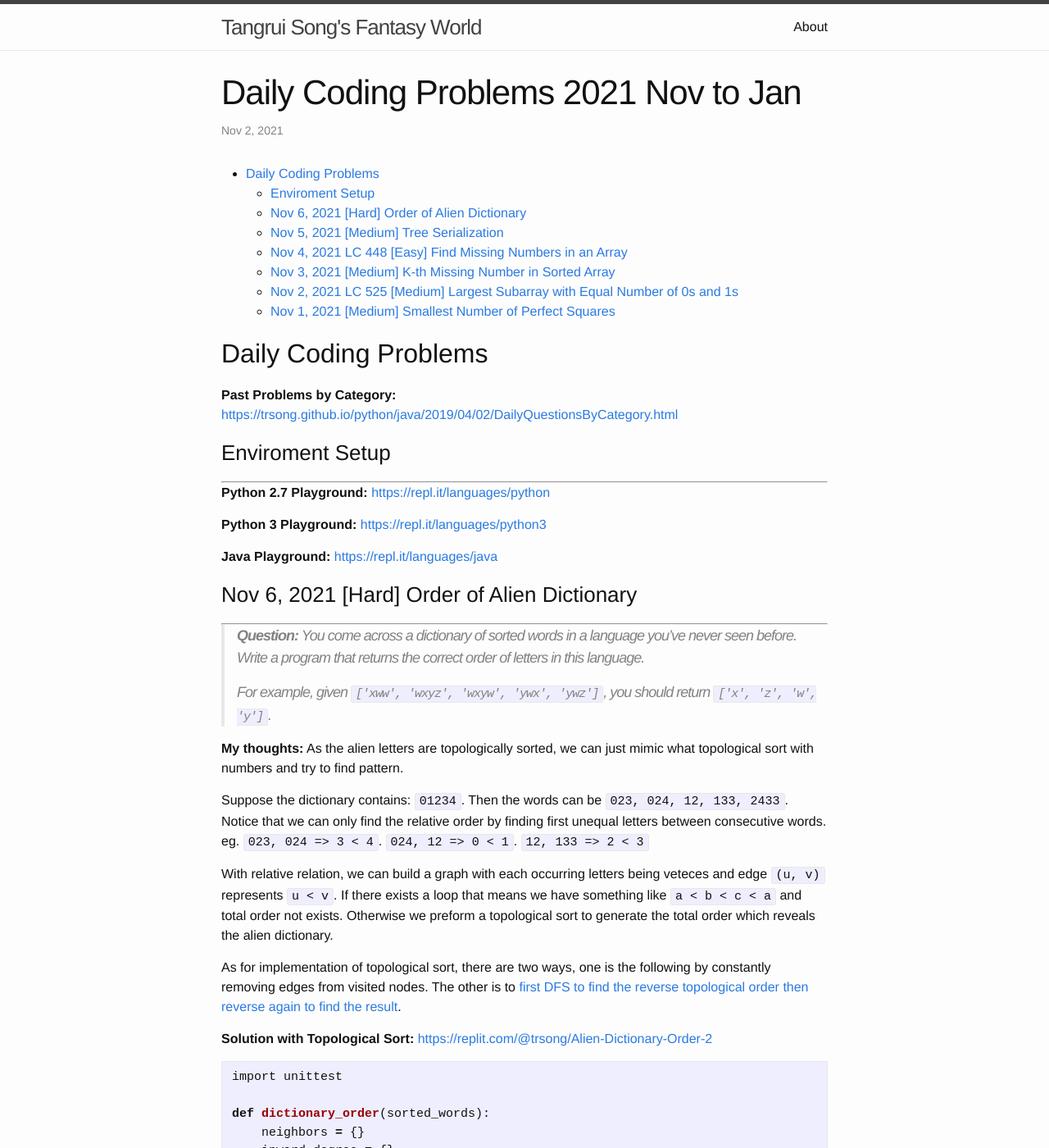
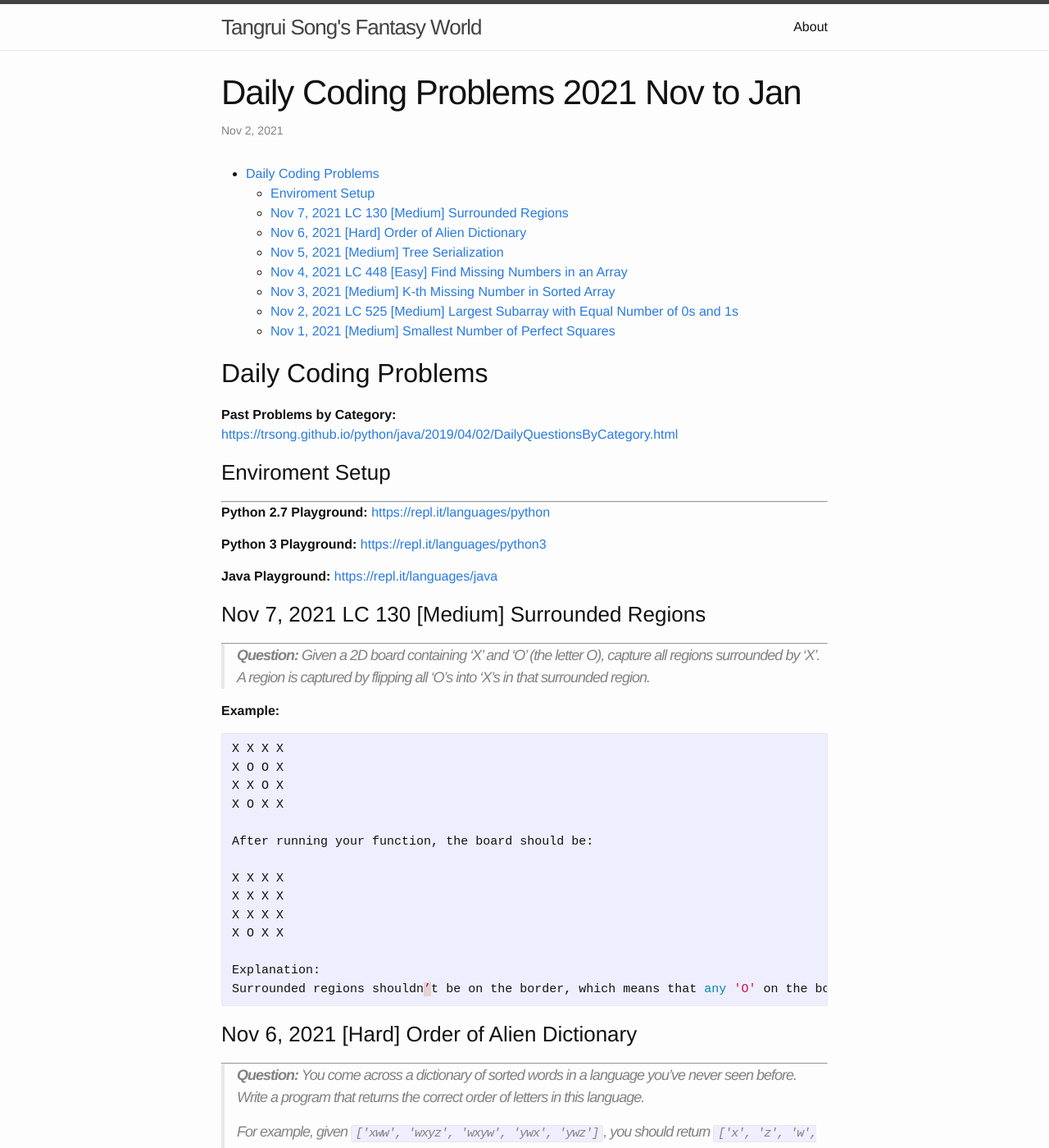
Before and after one commit to trsong/trsong.github.io, a Jekyll site: the page built from _posts/2021-11-01-DailyQuestionsNov.md, in a window 1280 px wide and 1400 px high. Shown: the whole window at 82% size. Built offline with Jekyll 4.4.1, drawn with Linux system fonts in a browser that asks for light colours.

Commit message:
Add Nov 7 question

````diff
--- a/_posts/2021-11-01-DailyQuestionsNov.md
+++ b/_posts/2021-11-01-DailyQuestionsNov.md
@@ -19,6 +19,31 @@ categories: Python/Java
 **Python 3 Playground:** [https://repl.it/languages/python3](https://repl.it/languages/python3)
 
 **Java Playground:** [https://repl.it/languages/java](https://repl.it/languages/java)
+
+
+### Nov 7, 2021 LC 130 \[Medium\] Surrounded Regions
+---
+
+> **Question:**  Given a 2D board containing 'X' and 'O' (the letter O), capture all regions surrounded by 'X'.
+> A region is captured by flipping all 'O's into 'X's in that surrounded region.
+
+**Example:**
+```py
+X X X X
+X O O X
+X X O X
+X O X X
+
+After running your function, the board should be:
+
+X X X X
+X X X X
+X X X X
+X O X X
+
+Explanation:
+Surrounded regions shouldn’t be on the border, which means that any 'O' on the border of the board are not flipped to 'X'. Any 'O' that is not on the border and it is not connected to an 'O' on the border will be flipped to 'X'. Two cells are connected if they are adjacent cells connected horizontally or vertically.
+```
 
 
 ### Nov 6, 2021 \[Hard\] Order of Alien Dictionary
````
